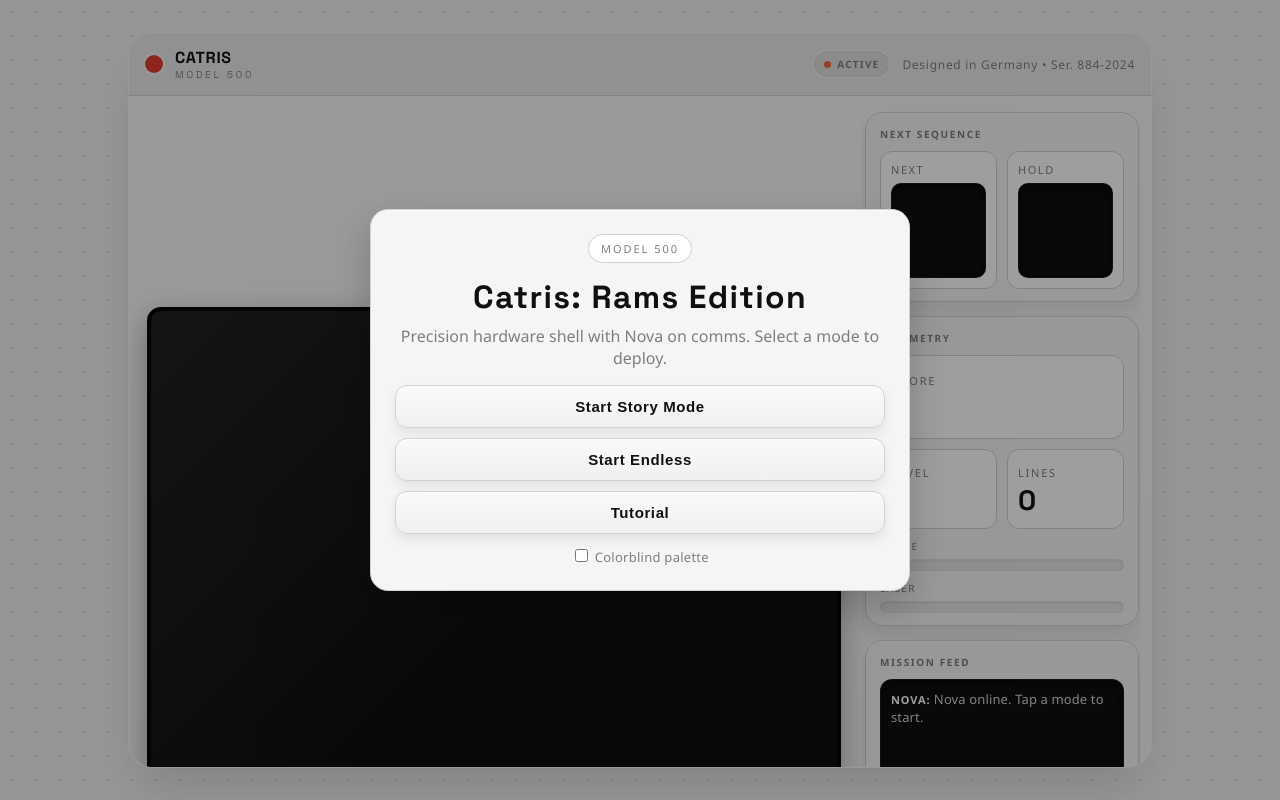
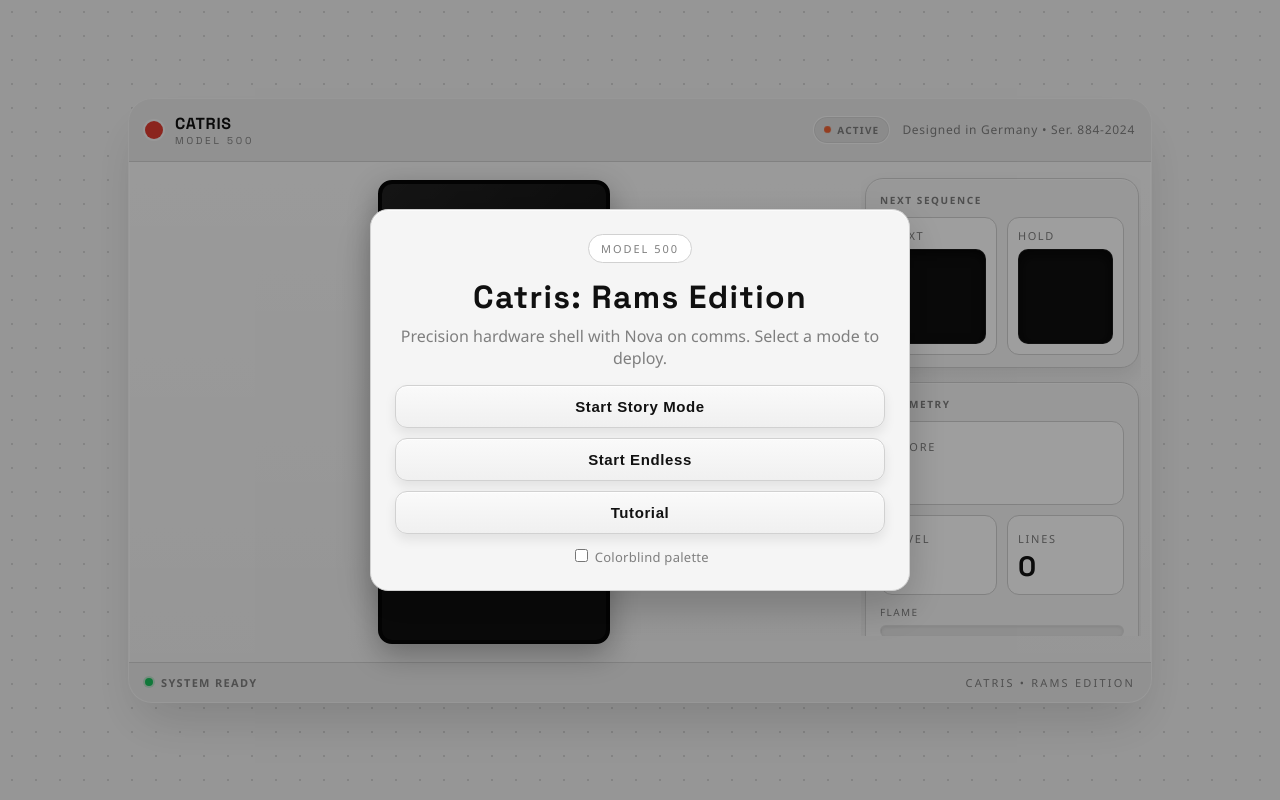
Before and after one commit to vm3333333/catris, a plain HTML site: page index.html in a window 1280 px wide. Drawn offline with Linux system fonts and the light colour scheme.

Commit message:
Rebalance layout to fit without scroll

```diff
--- a/styles.css
+++ b/styles.css
@@ -14,6 +14,8 @@
   --shadow-device: 0 25px 50px -12px rgba(0, 0, 0, 0.15), 0 0 0 1px rgba(255, 255, 255, 0.5) inset;
   --shadow-inset: inset 0 4px 12px rgba(0, 0, 0, 0.6);
   --text: #101010;
+  --playfield-height: clamp(480px, 60vh, 620px);
+  --console-max-width: 1040px;
 }
 
 * { box-sizing: border-box; }
@@ -34,9 +36,9 @@
 
 .console {
   width: 100%;
-  max-width: 1100px;
+  max-width: var(--console-max-width);
   height: auto;
-  max-height: 92vh;
+  max-height: calc(100vh - 12px);
   background: var(--chassis);
   border: 1px solid rgba(255, 255, 255, 0.5);
   border-radius: 24px;
@@ -133,6 +135,7 @@
   gap: 12px;
   padding: 12px;
   background: linear-gradient(180deg, rgba(255, 255, 255, 0.68), rgba(255, 255, 255, 0.4));
+  align-items: start;
 }
 
 .display {
@@ -144,9 +147,9 @@
 
 .display__frame {
   position: relative;
-  width: 100%;
+  width: min(100%, calc(var(--playfield-height) * 0.5));
+  height: var(--playfield-height);
   aspect-ratio: 10 / 20;
-  height: clamp(520px, 72vh, 720px);
   max-width: 100%;
   background: var(--screen);
   border-radius: 14px;
@@ -190,7 +193,7 @@
   gap: 14px;
   overflow-y: auto;
   padding: 6px 2px 6px 4px;
-  max-height: calc(72vh - 16px);
+  max-height: var(--playfield-height);
 }
 
 .module {
@@ -620,14 +623,14 @@
 }
 
 @media (max-height: 820px) {
+  :root {
+    --playfield-height: clamp(440px, 58vh, 560px);
+  }
   .console {
     height: auto;
   }
-  .display__frame {
-    height: clamp(460px, 68vh, 640px);
-  }
   .side-panel {
-    max-height: none;
+    max-height: var(--playfield-height);
   }
 }
 
```
